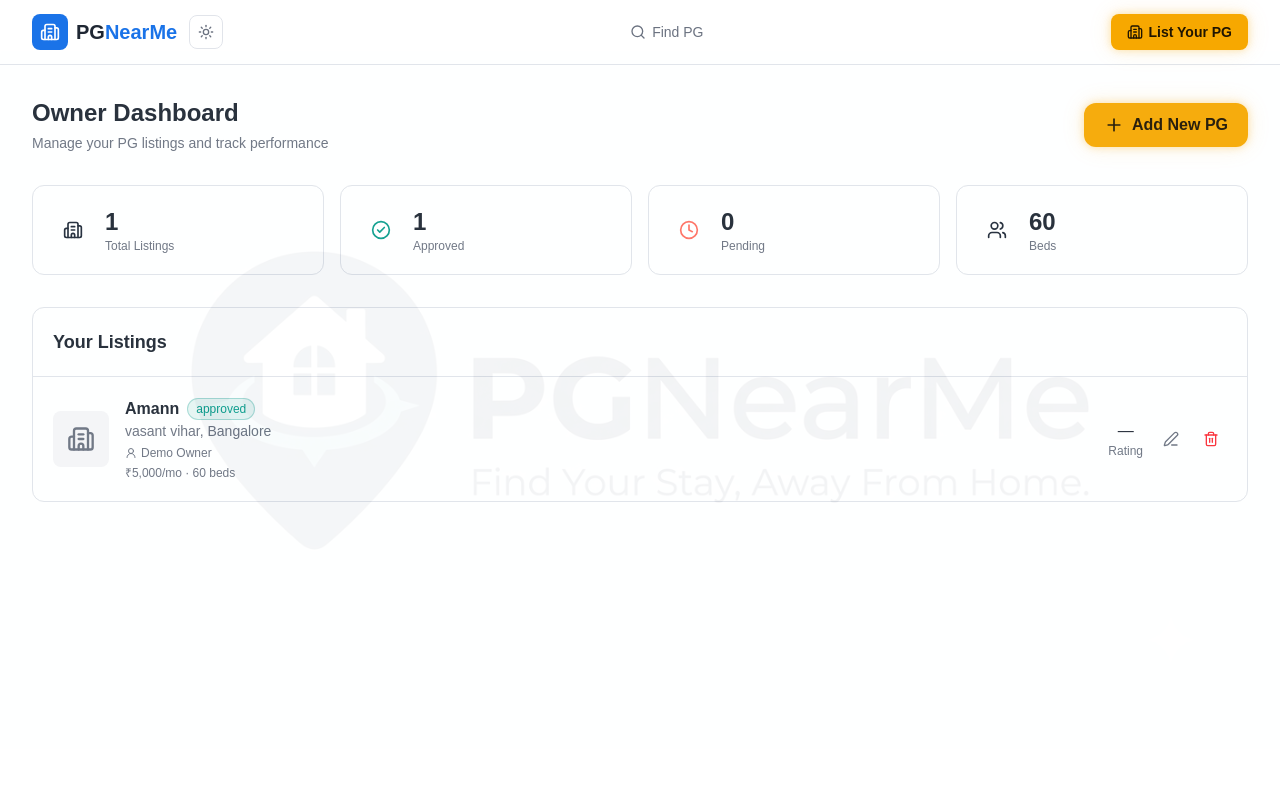
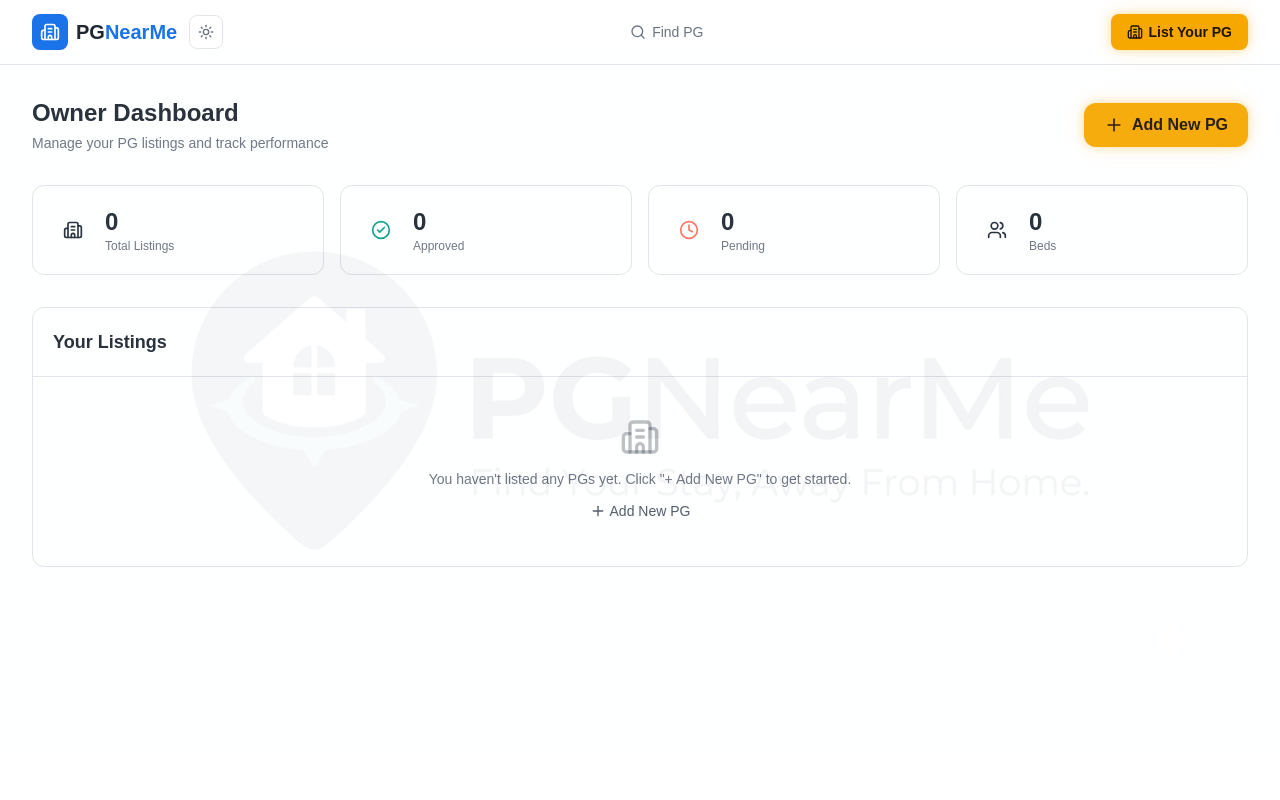
Before and after one commit to AmManKhann/PGNearMe, a Next.js app: page /owner in a window 1280 px wide. Shown: the top 800 px of the page. Built offline with nearby package versions, Linux system fonts and the light colour scheme.

Commit message:
fix: new owners see empty state (no demo data) until they have listings

```diff
--- a/src/app/owner/page.tsx
+++ b/src/app/owner/page.tsx
@@ -30,8 +30,9 @@ export default function OwnerDashboard() {
       typeof window !== "undefined"
         ? (window.localStorage.getItem("pgnearme_owner_name") || "").trim()
         : "";
+    if (!stored) return;
     let cancelled = false;
-    fetch(`/api/pg${stored ? `?ownerName=${encodeURIComponent(stored)}` : ""}`)
+    fetch(`/api/pg?ownerName=${encodeURIComponent(stored)}`)
       .then((r) => r.json())
       .then((d) => {
         if (!cancelled) setListings(d.listings || []);
@@ -97,7 +98,9 @@ export default function OwnerDashboard() {
             {listings.length === 0 ? (
               <div className="p-10 text-center">
                 <Building2 className="w-10 h-10 text-primary/30 mx-auto mb-3" />
-                <p className="text-sm text-muted">No listings yet. Add your first PG to get started.</p>
+                <p className="text-sm text-muted">
+                  You haven&apos;t listed any PGs yet. Click &quot;+ Add New PG&quot; to get started.
+                </p>
                 <Link
                   href="/owner/listings/new"
                   className="inline-flex items-center gap-1 mt-3 text-sm font-medium text-primary-light hover:underline"
```
